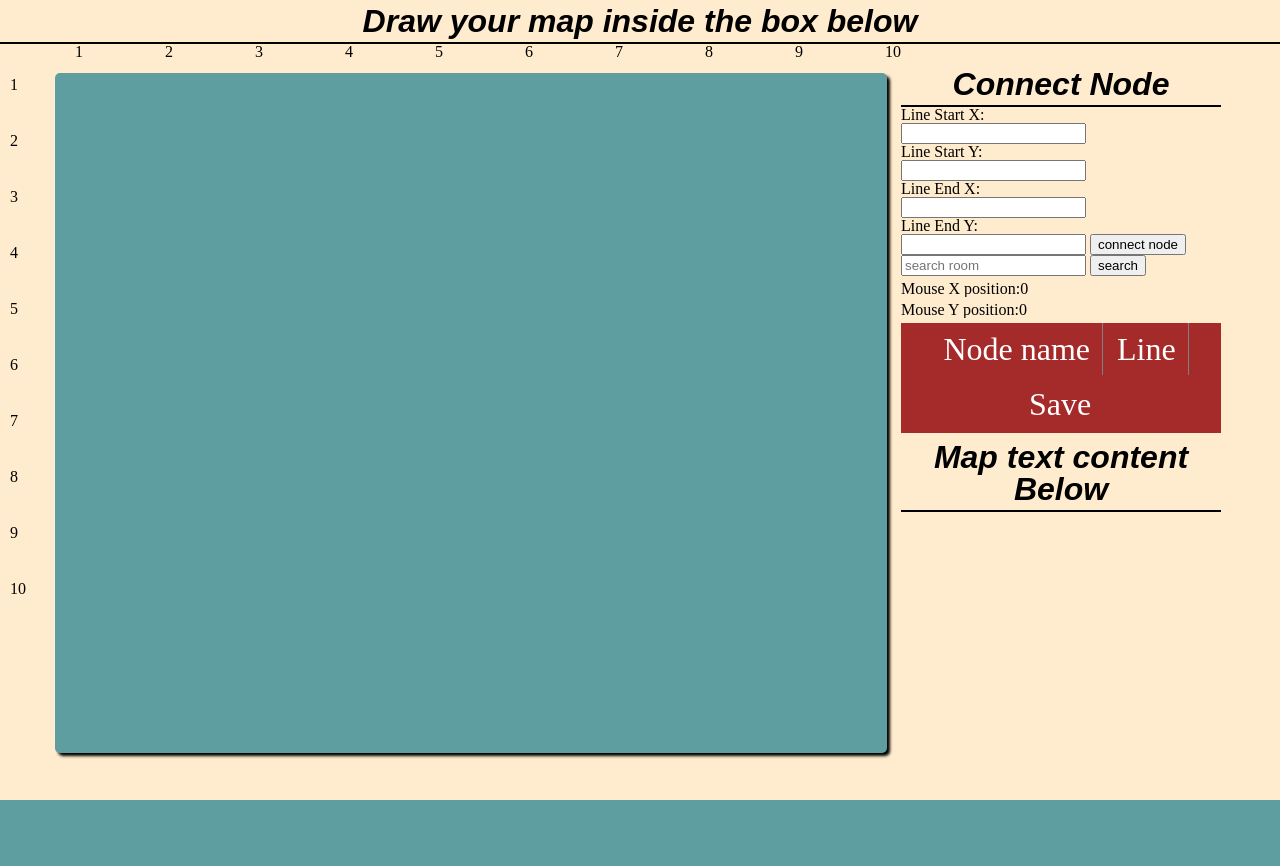
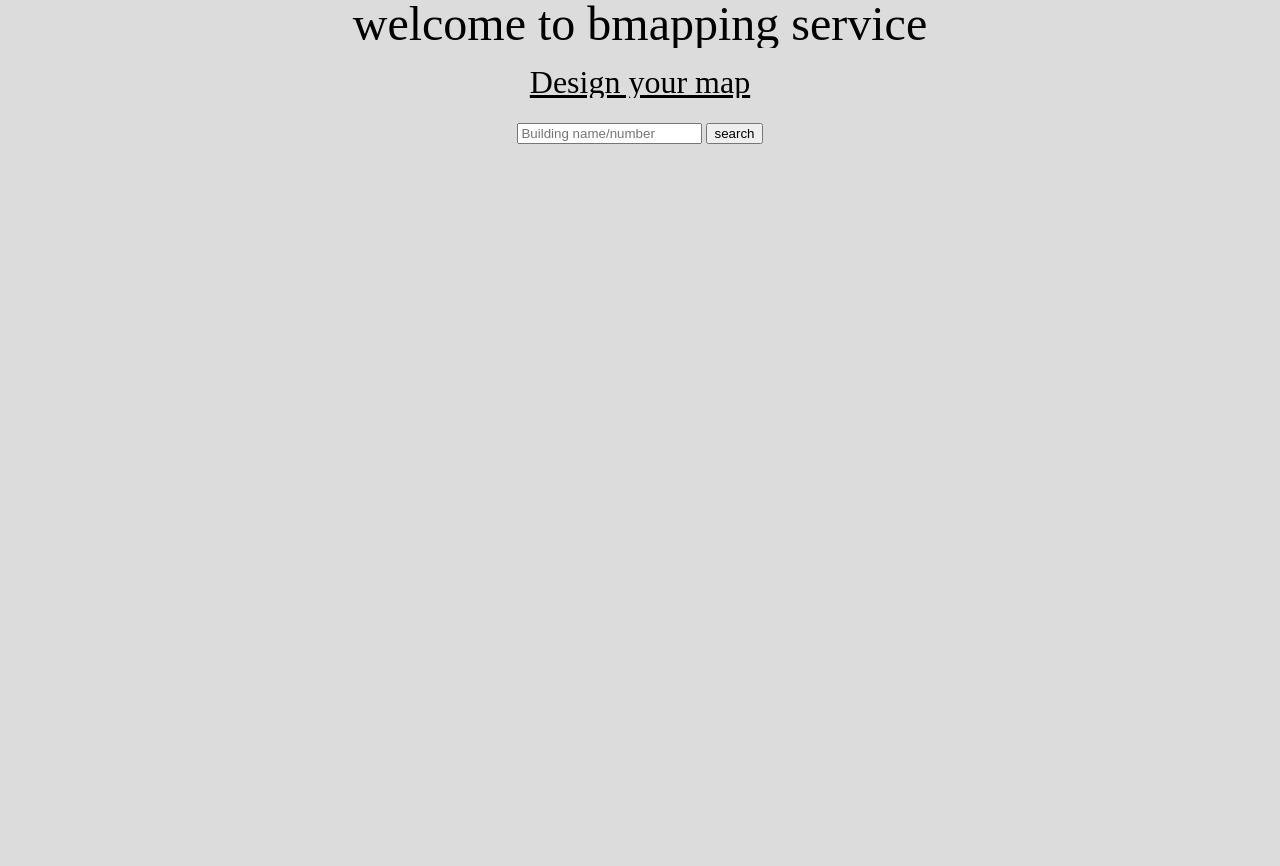
Before and after one commit to jobayersozib/bmapping, a PHP site: page / in a window 1280 px wide. Before the commit the page ends 800 px from the top, so only its background shows below. Run offline with PHP 8.4, Linux system fonts and the light colour scheme.

Commit message:
add index and search .html file

```diff
--- a/css/style.css
+++ b/css/style.css
@@ -63,6 +63,37 @@ table {
 /* ==========================================
 ====================Reset End==============
 */
+
+
+/*style for index.html page start*/
+
+ #header {
+    width: 100%;
+    display: inline-block;
+    text-align: center;
+    font-size: 3em;
+}
+
+
+#main {
+    width: 100%;
+    text-align: center;
+    height: 100vh;
+
+    margin-top: 15px;
+}
+#main a{
+
+    color:black;
+    font-size: 2em;
+}
+#main form{
+    margin-top: 25px;
+}
+
+
+/*style for index.html page end*/
+
 body{
     background-color:gainsboro;
 }
--- a/index.html
+++ b/index.html
@@ -1,90 +1,20 @@
 <!DOCTYPE html>
-<!--
-To change this license header, choose License Headers in Project Properties.
-To change this template file, choose Tools | Templates
-and open the template in the editor.
--->
 <html>
     <head>
-        <title>BPS</title>
+        <title>Home</title>
         <meta charset="UTF-8">
         <meta name="viewport" content="width=device-width">
-        <link href="css/style.css" type="text/css" rel="stylesheet">
+        <link type="text/css" rel="stylesheet" href="css/style.css">
     </head>
     <body>
-
-
-        <div id="canvas">
-            <h1>Draw your map inside the box below</h1>
-            <ul id="top">
-
-                   <li>1</li>
-                   <li>2</li>
-                   <li>3</li>
-                   <li>4</li>
-                   <li>5</li>
-                   <li>6</li>
-                   <li>7</li>
-                   <li>8</li>
-                   <li>9</li>
-                   <li>10</li>
-            </ul>
-            <ul id="left">
-
-                   <li>1</li>
-                   <li>2</li>
-                   <li>3</li>
-                   <li>4</li>
-                   <li>5</li>
-                   <li>6</li>
-                   <li>7</li>
-                   <li>8</li>
-                   <li>9</li>
-                   <li>10</li>
-            </ul>
-            <svg  id="mysvg">
-
-
-            </svg>
-            <div id="mposition">
-                <form>
-                    <h1>Connect Node</h1>
-                    <h4>Line Start X:</h4>
-                    <input type="text" id="SX" name=""/>
-                    <h4>Line Start Y:</h4>
-                    <input type="text"  id="SY" name=""/>
-                    <label for="Line End"></label>
-                    <h4>Line End X:</h4>
-                    <input type="text"  id="EX"  name=""/>
-                    <h4>Line End Y:</h4>
-                    <input type="text"  id="EY" name=""/>
-                    <input type="button" id="submit" value="connect node" name=""/>
-                    <input type="text" id="search_text" placeholder="search room" >
-                    <input type="button" id="search_button" value="search"/>
-                </form>
-                <h3>Mouse X position:<span id="mx">0</span></h3>
-                <h3>Mouse Y position:<span id="my">0</span></h3>
-               <div >
-
-
-
+        <h1 id="header">welcome to bmapping service</h1>
+        <div id="main">
+            <h1><a href="map.html">Design your map</a></h1>
+            <form action="search.html" method="GET">
+                <input type="text" name="search" id="search_building" placeholder="Building name/number"/>
+                <input type="submit" name="submit" value="search" id="submit_building_name"/>
+            </form>
         </div>
-
-        <div id="shapes">
-            <a href="#" id="node_name">Node name</a>
-            <a href="#">Line</a>
-            <a href="#" id="save">Save</a>
-
-        </div>
-        <h1>Map text content Below</h1>
-         <div id="maptext">
-
-         </div>
-        <div>
-
-        </div>
-
-        <script type="text/javascript" src="js/app.js"></script>
 
     </body>
 </html>
--- a/js/app.js
+++ b/js/app.js
@@ -68,8 +68,8 @@ var bps_obj={
                     el.setAttribute("x2",x2);
 
                     el.setAttribute("y2",y2);
-                     el.setAttribute("stroke","black");
-                    el.setAttribute("stroke-width",3);
+                     el.setAttribute("stroke","white");
+                    el.setAttribute("stroke-width",13);
                     svg.appendChild(el);
 
 
```
Also changed, not shown: map.html (added, +89 -0 lines), search.html (added, +16 -0 lines).
